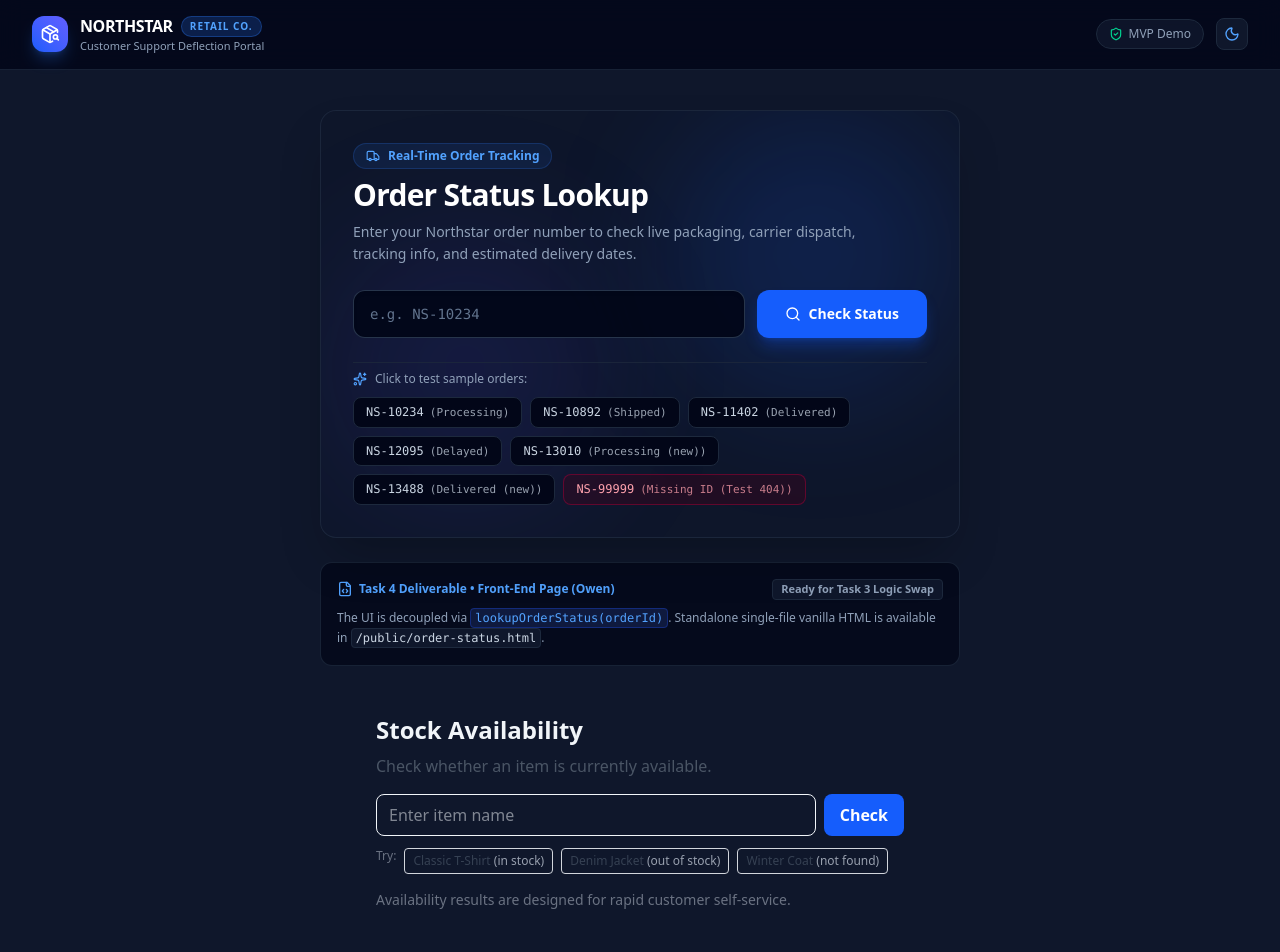
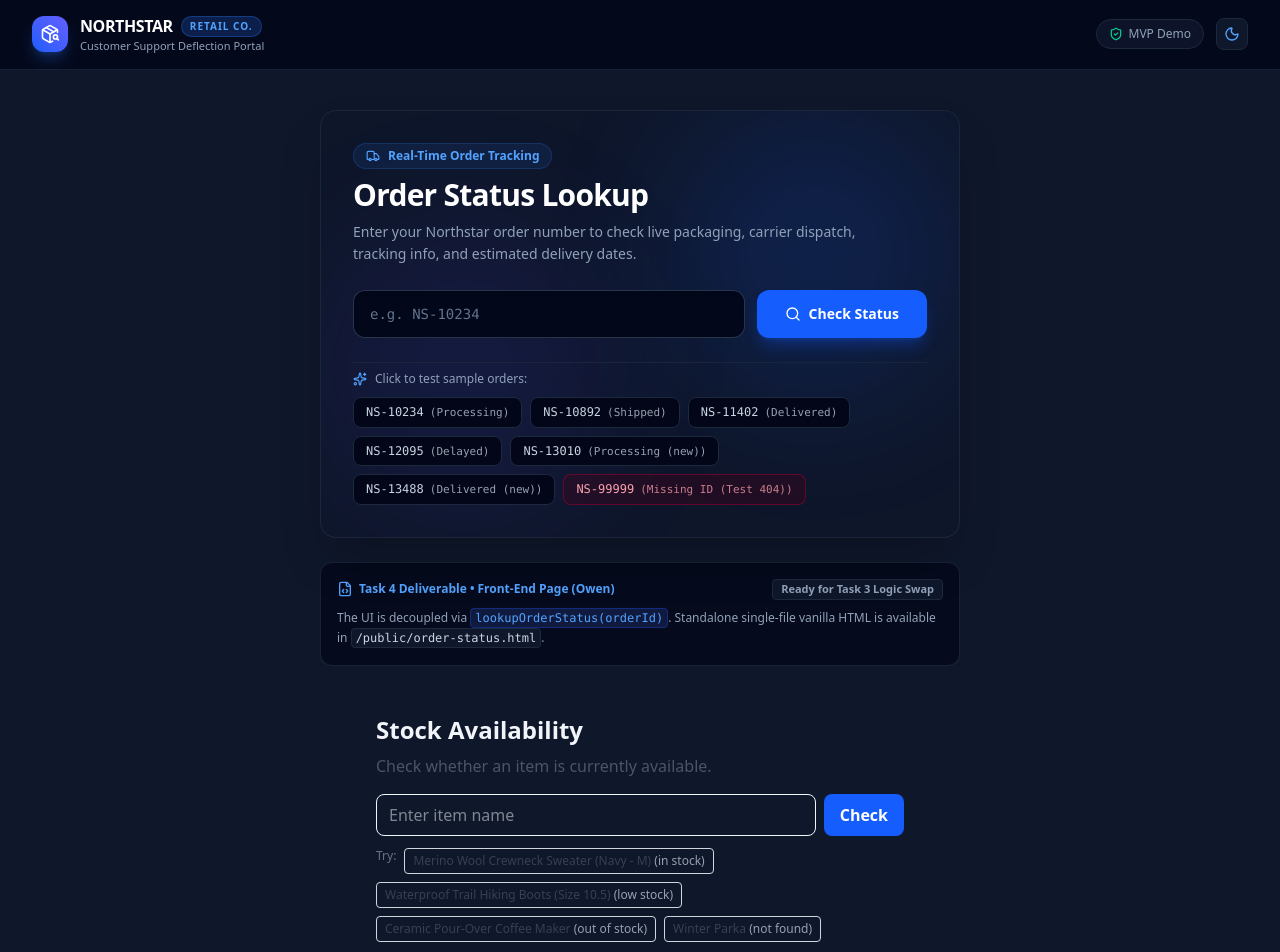
Before and after one commit to vinogola/group67-northstar-mvp, a React (Vite) app: page / in a window 1280 px wide. Shown: the top 952 px of the page. Built offline with nearby package versions, Linux system fonts and the light colour scheme.

Commit message:
feat: wire stock availability page to shared stock service - single source of truth instead of a duplicated mock list

```diff
--- a/src/StockAvailability.tsx
+++ b/src/StockAvailability.tsx
@@ -1,43 +1,37 @@
 import React, { useState } from "react";
-
-type Product = {
-  name: string;
-  stock: number;
-};
-
-const products: Product[] = [
-  { name: "Classic T-Shirt", stock: 24 },
-  { name: "Running Shoes", stock: 8 },
-  { name: "Denim Jacket", stock: 0 },
-  { name: "School Backpack", stock: 15 },
-];
+import { STOCK_ITEMS, getStockStatus, StockItem } from "./stockService";
 
 const EXAMPLE_ITEMS = [
-  { name: "Classic T-Shirt", label: "in stock" },
-  { name: "Denim Jacket", label: "out of stock" },
-  { name: "Winter Coat", label: "not found" },
+  { name: "Merino Wool Crewneck Sweater (Navy - M)", label: "in stock" },
+  { name: "Waterproof Trail Hiking Boots (Size 10.5)", label: "low stock" },
+  { name: "Ceramic Pour-Over Coffee Maker", label: "out of stock" },
+  { name: "Winter Parka", label: "not found" },
 ];
 
 export default function StockAvailability() {
   const [item, setItem] = useState("");
-  const [result, setResult] = useState<Product | null>(null);
+  const [result, setResult] = useState<StockItem | null>(null);
   const [checked, setChecked] = useState(false);
 
+  const findItem = (name: string) =>
+    STOCK_ITEMS.find((p) => p.name.toLowerCase() === name.trim().toLowerCase());
+
   const checkAvailability = () => {
-    const found = products.find(
-      (p) => p.name.toLowerCase() === item.trim().toLowerCase()
-    );
-    setResult(found || null);
+    setResult(findItem(item) || null);
     setChecked(true);
   };
 
   const handleExampleClick = (name: string) => {
     setItem(name);
-    const found = products.find(
-      (p) => p.name.toLowerCase() === name.toLowerCase()
-    );
-    setResult(found || null);
+    setResult(findItem(name) || null);
     setChecked(true);
+  };
+
+  const statusText = (quantity: number) => {
+    const status = getStockStatus(quantity);
+    if (status === "OUT_OF_STOCK") return { text: "Out of stock", className: "text-red-700" };
+    if (status === "LOW_STOCK") return { text: `Low stock (${quantity} left)`, className: "text-amber-600" };
+    return { text: `Available (${quantity} in stock)`, className: "text-green-700" };
   };
 
   return (
@@ -83,11 +77,9 @@
       {checked && result && (
         <div className="mt-4 border rounded-lg p-4">
           <h3 className="font-semibold">{result.name}</h3>
-          {result.stock > 0 ? (
-            <p className="text-green-700">Available ({result.stock} in stock)</p>
-          ) : (
-            <p className="text-red-700">Out of stock</p>
-          )}
+          <p className={statusText(result.quantity).className}>
+            {statusText(result.quantity).text}
+          </p>
         </div>
       )}
 
```
